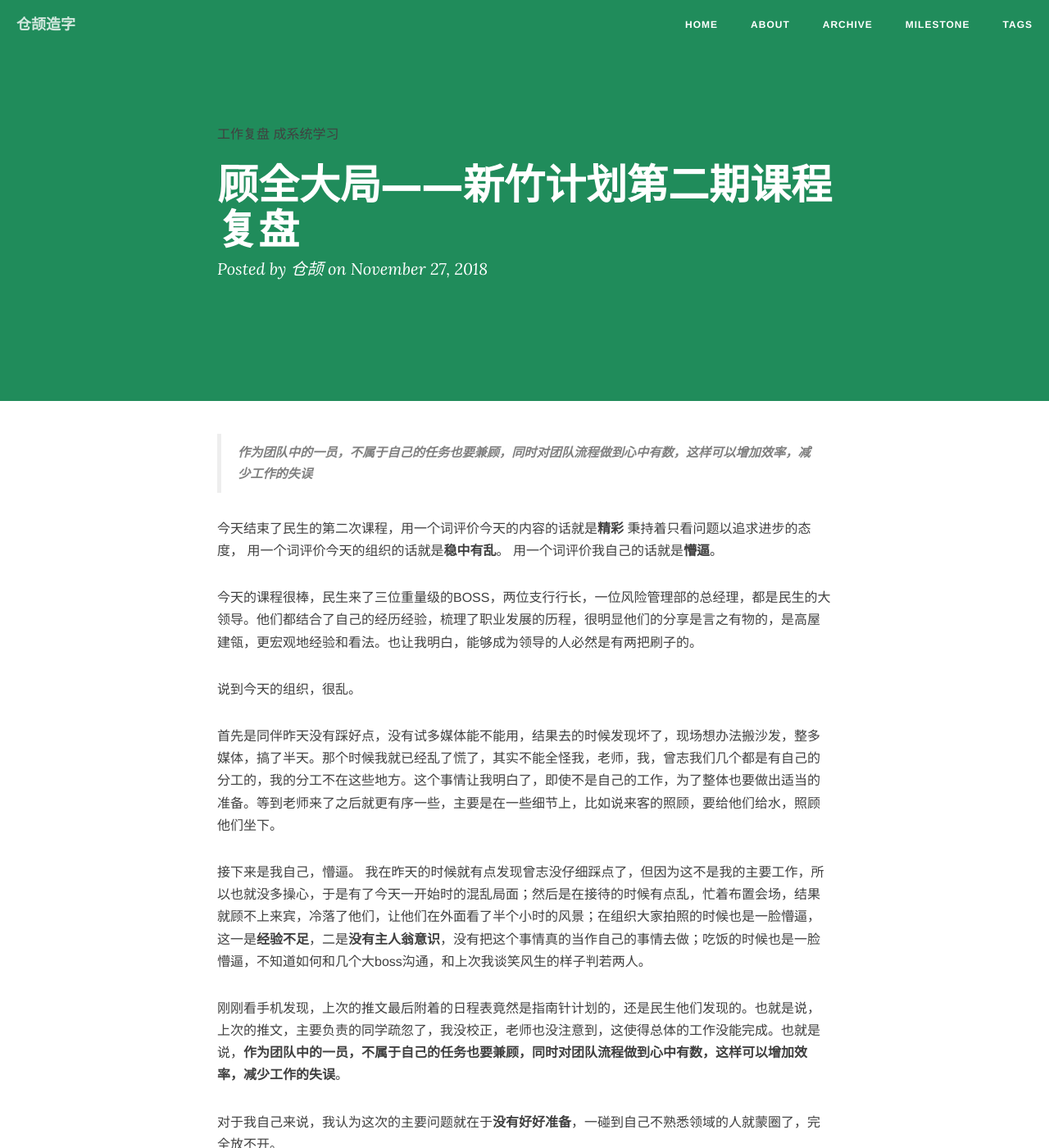
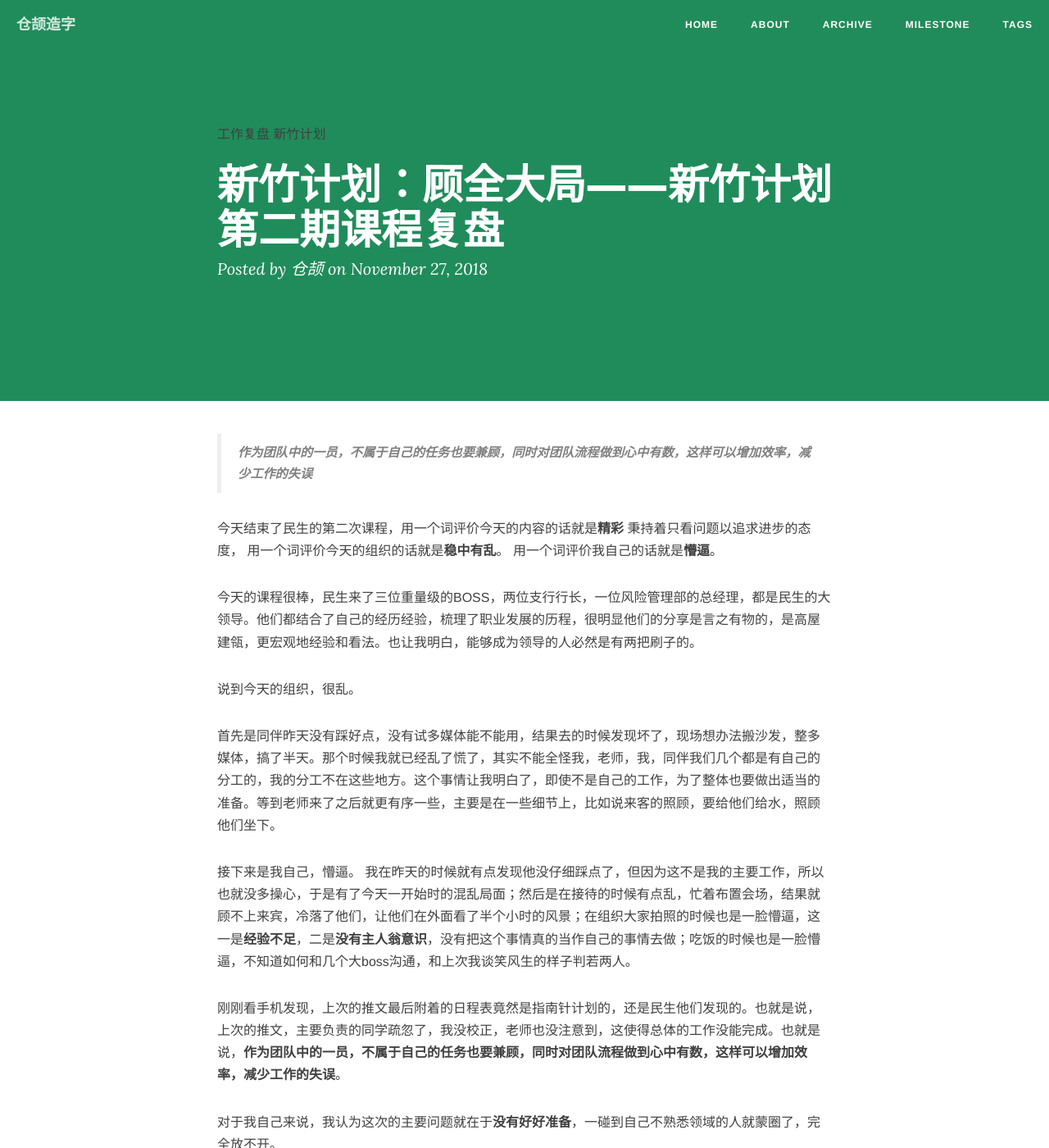
Before and after one commit to creatletter/Dalio, a Jekyll site: the page built from _posts/2018-11-27-顾全大局-新竹计划第二期课程复盘.md, in a window 1280 px wide and 1400 px high. Shown: the whole window at 82% size. Built offline with Jekyll 4.4.1, drawn with Linux system fonts in a browser that asks for light colours; nearby versions of some CDN libraries; comment, search, counter and statistics services are not loaded.

Commit message:
Update 2018-11-27-顾全大局-新竹计划第二期课程复盘.md

```diff
--- a/_posts/2018-11-27-顾全大局-新竹计划第二期课程复盘.md
+++ b/_posts/2018-11-27-顾全大局-新竹计划第二期课程复盘.md
@@ -1,10 +1,10 @@
 ---
 layout: post
-title: 顾全大局——新竹计划第二期课程复盘
+title: 新竹计划：顾全大局——新竹计划第二期课程复盘
 date: 2018-11-27
 categories: 工作复盘
-tags: [工作复盘,成系统学习]
-description: 文章金句。
+tags: [工作复盘,新竹计划]
+description: 作为团队中的一员，不属于自己的任务也要兼顾，同时对团队流程做到心中有数，这样可以增加效率，减少工作的失误。
 ---
 >**作为团队中的一员，不属于自己的任务也要兼顾，同时对团队流程做到心中有数，这样可以增加效率，减少工作的失误**
 
@@ -17,10 +17,10 @@ description: 文章金句。
 
 说到今天的组织，很乱。
 
-首先是同伴昨天没有踩好点，没有试多媒体能不能用，结果去的时候发现坏了，现场想办法搬沙发，整多媒体，搞了半天。那个时候我就已经乱了慌了，其实不能全怪我，老师，我，曾志我们几个都是有自己的分工的，我的分工不在这些地方。这个事情让我明白了，即使不是自己的工作，为了整体也要做出适当的准备。等到老师来了之后就更有序一些，主要是在一些细节上，比如说来客的照顾，要给他们给水，照顾他们坐下。
+首先是同伴昨天没有踩好点，没有试多媒体能不能用，结果去的时候发现坏了，现场想办法搬沙发，整多媒体，搞了半天。那个时候我就已经乱了慌了，其实不能全怪我，老师，我，同伴我们几个都是有自己的分工的，我的分工不在这些地方。这个事情让我明白了，即使不是自己的工作，为了整体也要做出适当的准备。等到老师来了之后就更有序一些，主要是在一些细节上，比如说来客的照顾，要给他们给水，照顾他们坐下。
 
 接下来是我自己，懵逼。
-我在昨天的时候就有点发现曾志没仔细踩点了，但因为这不是我的主要工作，所以也就没多操心，于是有了今天一开始时的混乱局面；然后是在接待的时候有点乱，忙着布置会场，结果就顾不上来宾，冷落了他们，让他们在外面看了半个小时的风景；在组织大家拍照的时候也是一脸懵逼，这一是**经验不足**，二是**没有主人翁意识**，没有把这个事情真的当作自己的事情去做；吃饭的时候也是一脸懵逼，不知道如何和几个大boss沟通，和上次我谈笑风生的样子判若两人。
+我在昨天的时候就有点发现他没仔细踩点了，但因为这不是我的主要工作，所以也就没多操心，于是有了今天一开始时的混乱局面；然后是在接待的时候有点乱，忙着布置会场，结果就顾不上来宾，冷落了他们，让他们在外面看了半个小时的风景；在组织大家拍照的时候也是一脸懵逼，这一是**经验不足**，二是**没有主人翁意识**，没有把这个事情真的当作自己的事情去做；吃饭的时候也是一脸懵逼，不知道如何和几个大boss沟通，和上次我谈笑风生的样子判若两人。
 
 刚刚看手机发现，上次的推文最后附着的日程表竟然是指南针计划的，还是民生他们发现的。也就是说，上次的推文，主要负责的同学疏忽了，我没校正，老师也没注意到，这使得总体的工作没能完成。也就是说，**作为团队中的一员，不属于自己的任务也要兼顾，同时对团队流程做到心中有数，这样可以增加效率，减少工作的失误**。
 
```
